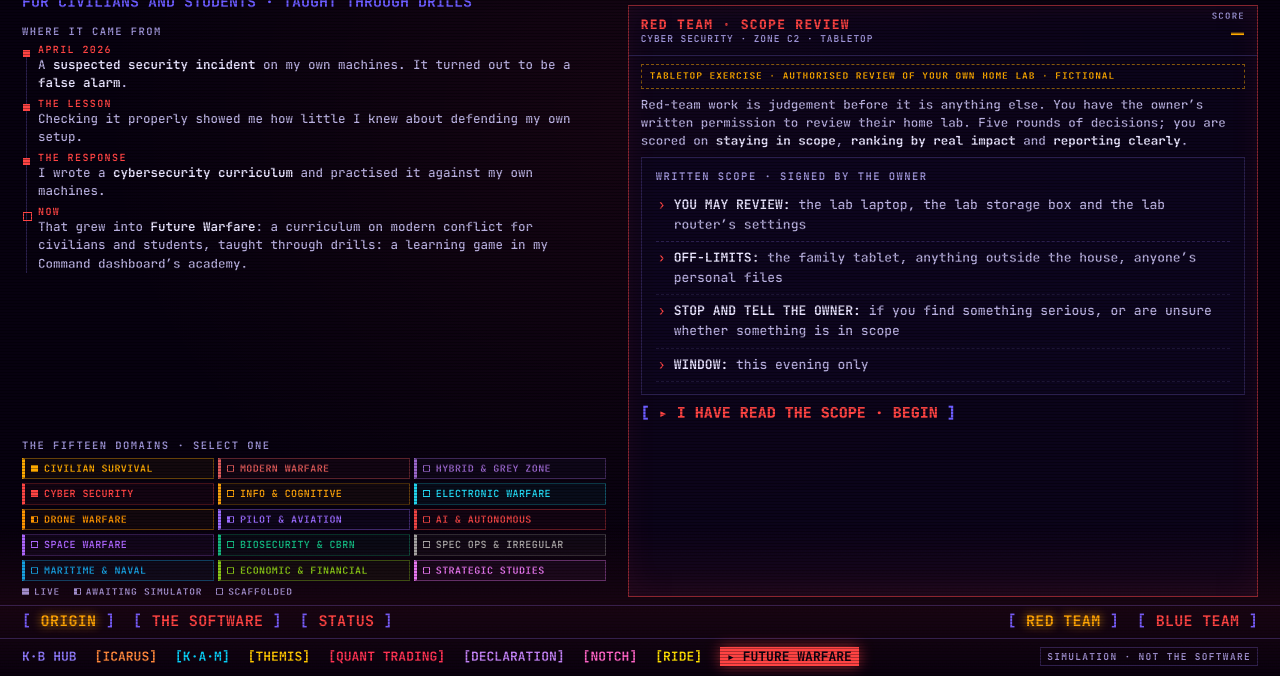
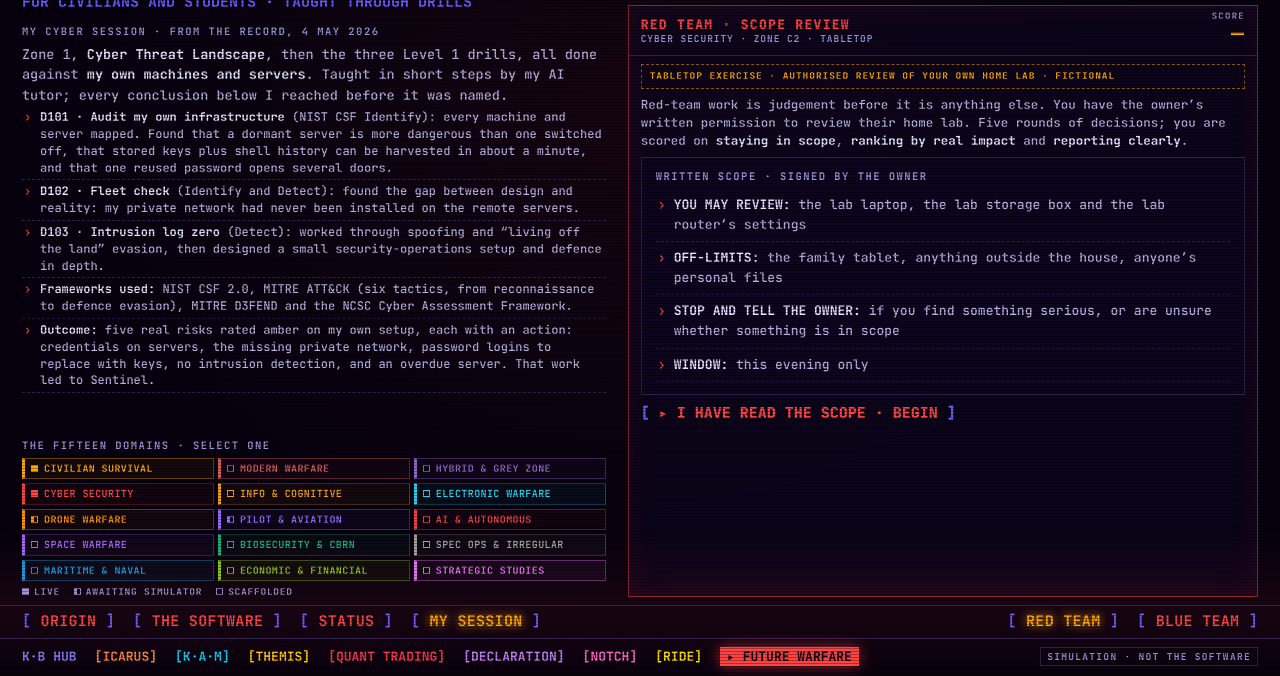
Before and after one commit to karambinning/portfolio, a plain HTML site: page demo/w/futurewarfare/index.html in a window 1280 px wide. Shown: the part 124-800 px from the top of the page. Drawn offline with Linux system fonts and the light colour scheme.

Commit message:
Sync: preview is canon (auto)
Co-Authored-By: Claude Opus 5.5 <noreply@anthropic.com>

```diff
--- a/demo/_frame/frame.js
+++ b/demo/_frame/frame.js
@@ -44,7 +44,7 @@
     addEventListener('wheel', e => { if (!canScroll(e.target, Math.sign(e.deltaY))){ e.preventDefault(); parent.postMessage({ kbWheel: e.deltaY }, '*'); } }, { passive:false });
     addEventListener('keydown', e => {
       if (/INPUT|TEXTAREA|SELECT/.test(e.target.tagName)) return;
-      const f = ['ArrowDown','PageDown',' '].includes(e.key), b = ['ArrowUp','PageUp'].includes(e.key);
+      const f = ['ArrowDown','PageDown',' '].includes(e.key) && !(e.key === ' ' && document.body.dataset.spaceSelect !== undefined), b = ['ArrowUp','PageUp'].includes(e.key);   // some windows use Space to select
       if ((f || b) && !canScroll(e.target, f ? 1 : -1)){ e.preventDefault(); parent.postMessage({ kbStep: f ? 1 : -1 }, '*'); }
     });
     let ty = null; addEventListener('touchstart', e => { ty = e.touches[0].clientY; }, { passive:true });
--- a/demo/w/futurewarfare/index.html
+++ b/demo/w/futurewarfare/index.html
@@ -200,7 +200,7 @@
               <li><b>Planned:</b> drone and pilot simulators with a phone as the controller.</li>
             </ul>
           </div>
-          <div class="pane on" id="p-origin">
+          <div class="pane" id="p-origin">
             <div class="t-label">Where it came from</div>
             <ol class="tl">
               <li><span class="k">APRIL 2026</span>A <b>suspected security incident</b> on my own machines. It turned out to be a <b>false alarm</b>.</li>
@@ -219,6 +219,17 @@
             </div>
             <p class="t-p">Each domain has five zones and its own drill. <b>Civilian Survival</b> and <b>Cyber Security</b> are live. <b>Drone</b> and <b>Pilot</b> wait on simulators. The other eleven are laid out with zones and drills named, but not yet written.</p>
             <div id="statusRows"></div>
+          </div>
+          <div class="pane on" id="p-record">
+            <div class="t-label">My cyber session · from the record, 4 May 2026</div>
+            <p class="t-p">Zone 1, <b>Cyber Threat Landscape</b>, then the three Level 1 drills, all done against <b>my own machines and servers</b>. Taught in short steps by my AI tutor; every conclusion below I reached before it was named.</p>
+            <ul class="t-list">
+              <li><b>D101 · Audit my own infrastructure</b> (NIST CSF Identify): every machine and server mapped. Found that a dormant server is more dangerous than one switched off, that stored keys plus shell history can be harvested in about a minute, and that one reused password opens several doors.</li>
+              <li><b>D102 · Fleet check</b> (Identify and Detect): found the gap between design and reality: my private network had never been installed on the remote servers.</li>
+              <li><b>D103 · Intrusion log zero</b> (Detect): worked through spoofing and “living off the land” evasion, then designed a small security-operations setup and defence in depth.</li>
+              <li><b>Frameworks used:</b> NIST CSF 2.0, MITRE ATT&amp;CK (six tactics, from reconnaissance to defence evasion), MITRE D3FEND and the NCSC Cyber Assessment Framework.</li>
+              <li><b>Outcome:</b> five real risks rated amber on my own setup, each with an action: credentials on servers, the missing private network, password logins to replace with keys, no intrusion detection, and an overdue server. That work led to Sentinel.</li>
+            </ul>
           </div>
           <div class="pane dz" id="p-domain"></div>
         </div>
@@ -242,9 +253,10 @@
     </div>
   </main>
   <div class="t-ctl">
-    <button class="t-btn" data-pane="origin" aria-pressed="true"><span>ORIGIN</span></button>
+    <button class="t-btn" data-pane="origin"><span>ORIGIN</span></button>
     <button class="t-btn" data-pane="software"><span>THE SOFTWARE</span></button>
     <button class="t-btn" data-pane="status"><span>STATUS</span></button>
+    <button class="t-btn" data-pane="record" aria-pressed="true"><span>MY SESSION</span></button>
     <span class="sp"></span>
     <button class="t-btn mode-btn" data-mode="red" aria-pressed="true"><span>RED TEAM</span></button>
     <button class="t-btn mode-btn" data-mode="blue" aria-pressed="false"><span>BLUE TEAM</span></button>
```
Also changed, not shown: demo/w/agents/index.html (+4 -2 lines), index.html (+3 -0 lines).
